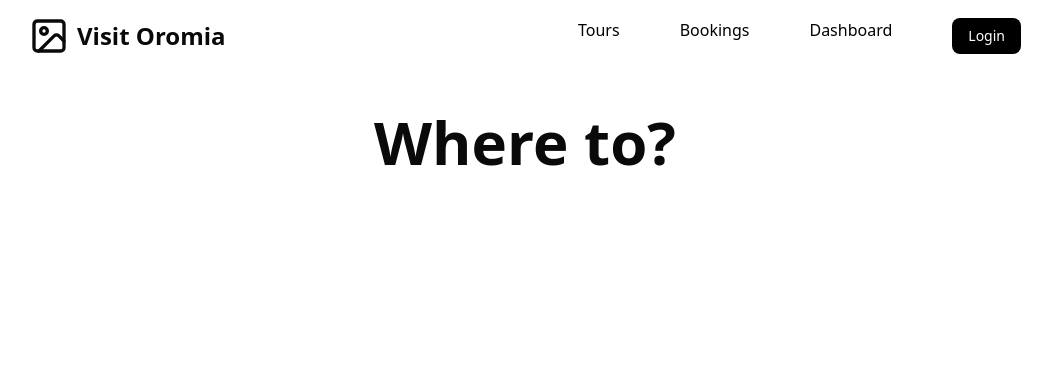
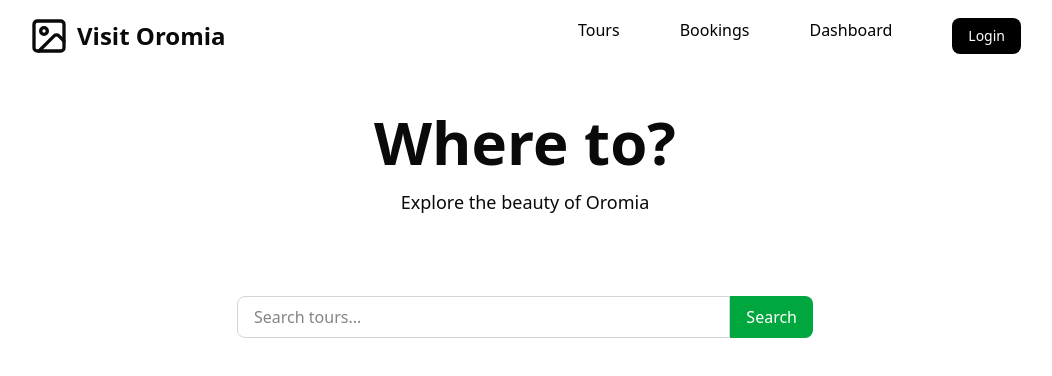
Before and after one commit to Bakerboonsa11/tourApp, a Next.js app in the folder travel-app/: page / in a window 1280 px wide. Shown: the top 376 px of the page, without its empty margins (115-1167 px from the left). Built offline with nearby package versions, Linux system fonts and the light colour scheme.

Commit message:
good front

```diff
--- a/travel-app/src/app/page.tsx
+++ b/travel-app/src/app/page.tsx
@@ -5,6 +5,24 @@ export default function Home() {
    <div>
     <Navbar/>
     <h1 className="text-6xl font-bold text-center mt-10 ">Where to?</h1>
+    <p className="text-center text-lg  mt-4">Explore the beauty of Oromia</p>
+
+    <div className="flex justify-center mt-20">
+  <div className="flex w-full max-w-xl">
+    <input
+      type="text"
+      placeholder="Search tours..."
+      className="flex-grow rounded-l-md border border-gray-300 px-4 py-2 focus:outline-none focus:ring-2 focus:ring-green-500"
+    />
+    <button
+      className="bg-green-600 text-white px-4 py-2 rounded-r-md hover:bg-green-700 transition-colors"
+    >
+      Search
+    </button>
+  </div>
+</div>
+
+
 
    </div>
 
```
